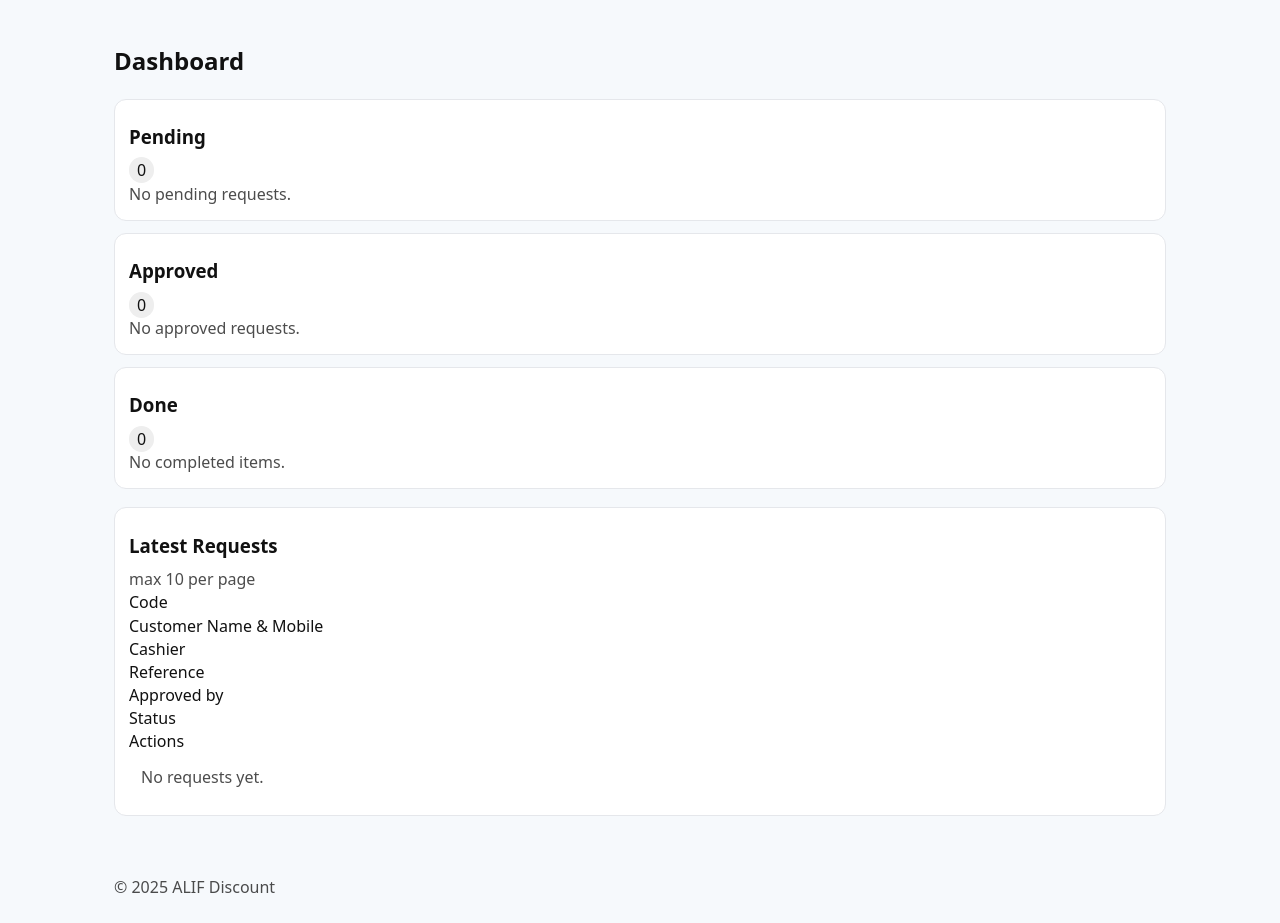
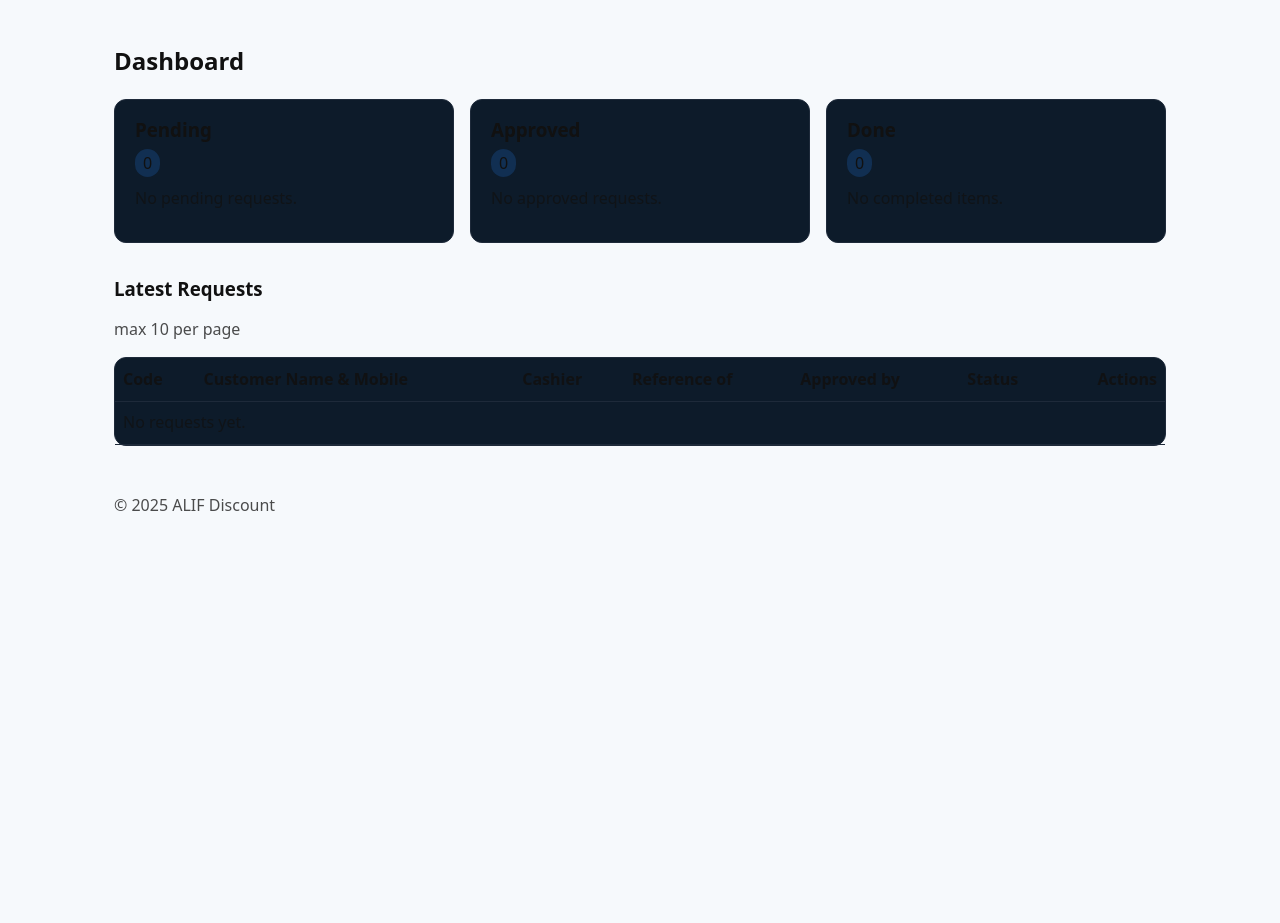
Before and after one commit to MithelaGroup/alifdiscount, a FastAPI app: page /dashboard in a window 1280 px wide. Shown: the part 84-1007 px from the top of the page. After the commit the page ends 595 px from the top, so only its background shows below. Run offline with FastAPI, Linux system fonts and the light colour scheme; parts of the project's set-up code (start-up, migrations or seed data) failed here and were passed over.

Commit message:
Update dashboard.html

```diff
--- a/templates/dashboard.html
+++ b/templates/dashboard.html
@@ -1,127 +1,75 @@
 {% extends "base.html" %}
-{% block title %}Dashboard — ALIF Discount{% endblock %}
+
 {% block content %}
+  <h2>Dashboard</h2>
 
-<h2 class="h2">Dashboard</h2>
+  <div class="tiles-3" style="margin:1rem 0 2rem;">
+    <section class="tile">
+      <h3 style="margin:0 0 .4rem;">Pending</h3>
+      <div class="count">{{ counts.pending if counts else 0 }}</div>
+      <p class="muted" style="margin-top:.6rem;">No pending requests.</p>
+    </section>
 
-<div class="cards3">
-  <!-- Pending -->
-  <section class="card">
-    <div class="card-h">
-      <h3>Pending</h3>
-      <span class="badge warn">{{ pending|length }}</span>
-    </div>
-    <div class="list">
-      {% for r in pending %}
-      <div class="row">
-        <div>
-          <div class="strong">{{ r.customer_name }}</div>
-          <div class="muted">{{ r.customer_mobile }}</div>
-        </div>
-        <div class="muted">{{ r.request_code }} • Ref: {{ r.reference_user.username }}</div>
-        <div><span class="badge warn">Pending</span></div>
-      </div>
-      {% else %}
-      <div class="muted">No pending requests.</div>
-      {% endfor %}
-    </div>
-  </section>
+    <section class="tile">
+      <h3 style="margin:0 0 .4rem;">Approved</h3>
+      <div class="count">{{ counts.approved if counts else 0 }}</div>
+      <p class="muted" style="margin-top:.6rem;">No approved requests.</p>
+    </section>
 
-  <!-- Approved -->
-  <section class="card">
-    <div class="card-h">
-      <h3>Approved</h3>
-      <span class="badge ok">{{ approved|length }}</span>
-    </div>
-    <div class="list">
-      {% for r in approved %}
-      <div class="row">
-        <div>
-          <div class="strong">{{ r.customer_name }}</div>
-          <div class="muted">{{ r.customer_mobile }}</div>
-        </div>
-        <div class="muted">
-          {{ r.request_code }} • {{ r.discount_percent }}%
-          {% if r.assigned_coupon %} • {{ r.assigned_coupon.code }}{% endif %}
-        </div>
-        <div><span class="badge ok">Approved</span></div>
-      </div>
-      {% else %}
-      <div class="muted">No approved requests.</div>
-      {% endfor %}
-    </div>
-  </section>
-
-  <!-- Done -->
-  <section class="card">
-    <div class="card-h">
-      <h3>Done</h3>
-      <span class="badge info">{{ done|length }}</span>
-    </div>
-    <div class="list">
-      {% for r in done %}
-      <div class="row">
-        <div>
-          <div class="strong">{{ r.customer_name }}</div>
-          <div class="muted">{{ r.customer_mobile }}</div>
-        </div>
-        <div class="muted">
-          {{ r.request_code }} • Invoice: {{ r.invoice_number }}
-        </div>
-        <div><span class="badge info">Done</span></div>
-      </div>
-      {% else %}
-      <div class="muted">No completed items.</div>
-      {% endfor %}
-    </div>
-  </section>
-</div>
-
-<!-- Latest requests table -->
-<section class="card" style="margin-top:18px;">
-  <div class="card-h">
-    <h3>Latest Requests</h3>
-    <div class="muted">max 10 per page</div>
+    <section class="tile">
+      <h3 style="margin:0 0 .4rem;">Done</h3>
+      <div class="count">{{ counts.done if counts else 0 }}</div>
+      <p class="muted" style="margin-top:.6rem;">No completed items.</p>
+    </section>
   </div>
 
-  <div class="table">
-    <div class="tr head">
-      <div>Code</div>
-      <div>Customer Name & Mobile</div>
-      <div>Cashier</div>
-      <div>Reference</div>
-      <div>Approved by</div>
-      <div>Status</div>
-      <div class="right">Actions</div>
-    </div>
+  <h3>Latest Requests</h3>
+  <p class="muted">max 10 per page</p>
 
-    {% for r in latest %}
-    <div class="tr">
-      <div class="mono">{{ r.request_code }}</div>
-      <div>
-        <div class="strong">{{ r.customer_name }}</div>
-        <div class="muted">{{ r.customer_mobile }}</div>
-      </div>
-      <div>{{ r.cashier.username }}</div>
-      <div>{{ r.reference_user.username }}</div>
-      <div>{{ r.approved_by_user and r.approved_by_user.username or '-' }}</div>
-      <div>
-        {% if r.status == 'PENDING' %}<span class="badge warn">Requested</span>
-        {% elif r.status == 'APPROVED' %}<span class="badge ok">Approved</span>
-        {% elif r.status == 'DONE' %}<span class="badge info">Completed</span>
-        {% elif r.status == 'REJECTED' %}<span class="badge danger">Rejected</span>
-        {% else %}<span class="badge">{{ r.status }}</span>{% endif %}
-      </div>
-      <div class="right">
-        {% include 'partials/_row_actions.html' %}
-      </div>
-    </div>
-
-    {% include 'partials/_modals_actions.html' %}
-    {% else %}
-      <div class="muted" style="padding:12px;">No requests yet.</div>
-    {% endfor %}
+  <div class="tile" style="padding:0;">
+    <table>
+      <thead>
+        <tr>
+          <th>Code</th>
+          <th>Customer Name &amp; Mobile</th>
+          <th>Cashier</th>
+          <th>Reference of</th>
+          <th>Approved by</th>
+          <th>Status</th>
+          <th style="text-align:right;">Actions</th>
+        </tr>
+      </thead>
+      <tbody>
+        {% if latest_requests and latest_requests|length > 0 %}
+          {% for r in latest_requests %}
+            <tr>
+              <td>{{ r.code or r.id }}</td>
+              <td>
+                {% if r.customer_name %}{{ r.customer_name }}{% endif %}
+                {% if r.customer_phone %}<br><span class="muted">{{ r.customer_phone }}</span>{% endif %}
+              </td>
+              <td>{{ r.cashier_name or (r.created_by_name if r.created_by_name else "") }}</td>
+              <td>{{ r.reference_name or "" }}</td>
+              <td>{{ r.approved_by_name or "" }}</td>
+              <td>
+                {% if r.status == "requested" %}Requested{% elif r.status == "approved" %}Approved{% elif r.status == "completed" %}Completed{% elif r.status == "rejected" %}Rejected{% else %}{{ r.status }}{% endif %}
+              </td>
+              <td style="text-align:right;">
+                <!-- placeholder buttons (wire to your POST endpoints) -->
+                {% if r.status == "requested" %}
+                  <a class="btn" href="/requests/approve?id={{ r.id }}">Approve</a>
+                  <a class="btn" href="/requests/reject?id={{ r.id }}">Reject</a>
+                {% elif r.status == "approved" %}
+                  <a class="btn" href="/requests/finalize?id={{ r.id }}">Finalize</a>
+                {% endif %}
+                <a class="btn" href="/requests/preview?id={{ r.id }}">Preview</a>
+              </td>
+            </tr>
+          {% endfor %}
+        {% else %}
+          <tr><td colspan="7" class="muted">No requests yet.</td></tr>
+        {% endif %}
+      </tbody>
+    </table>
   </div>
-</section>
-
 {% endblock %}
```
